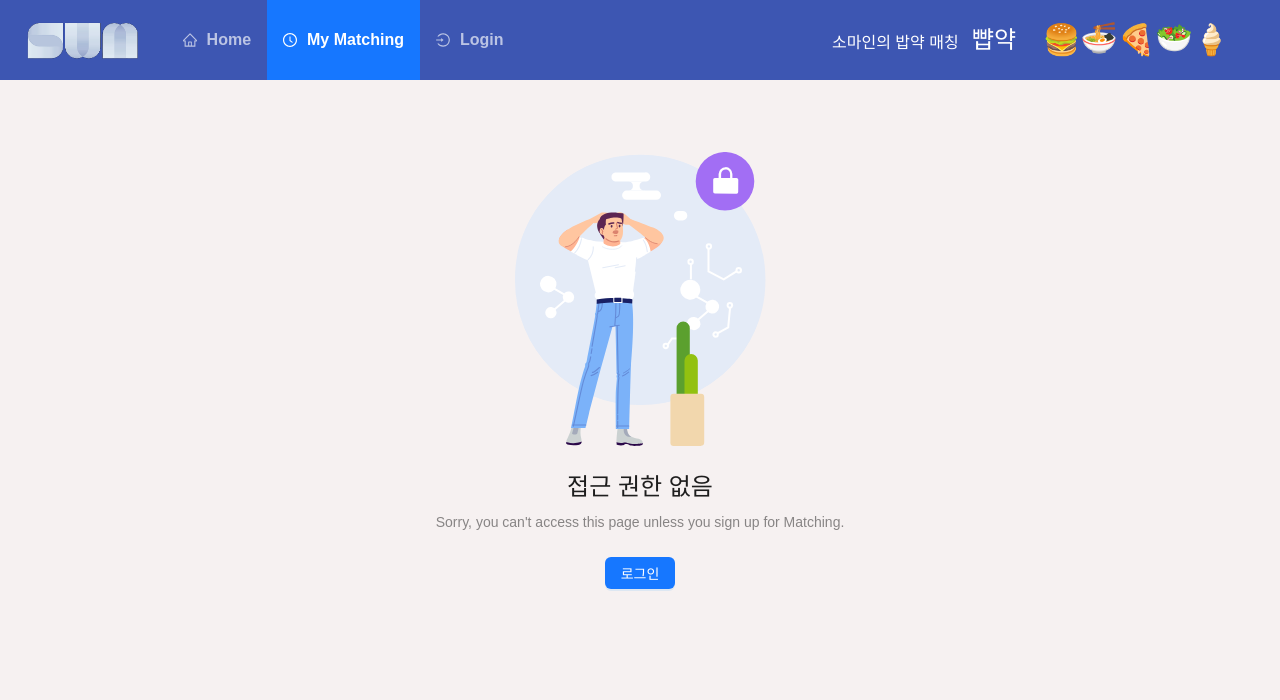
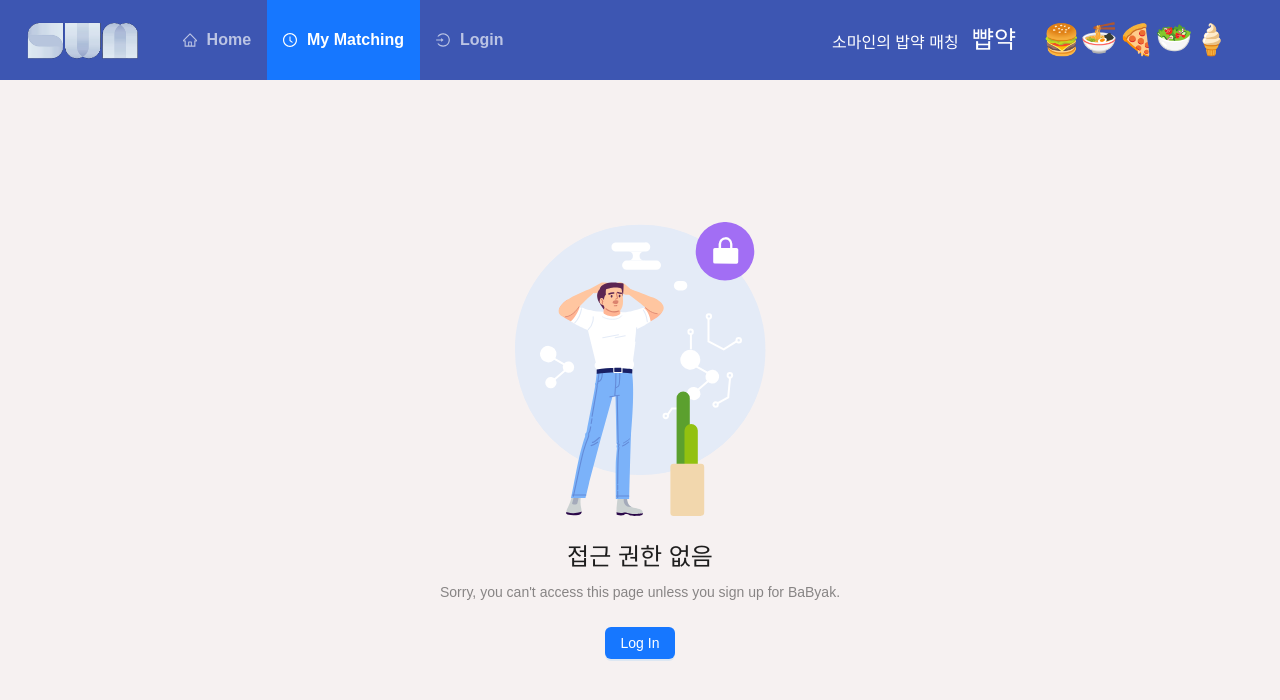
Before and after one commit to mkthebea/BaByak_Client, a React (Create React App) app in the folder client/: page / in a window 1280 px wide. Both pictures are taken after a click on the item "My Matching". Shown: the top 700 px of the page. Built offline with nearby package versions, Linux system fonts and the light colour scheme; no server answers; a web font is replaced by a local one.

Commit message:
auth failed page

```diff
--- /dev/null
+++ b/client/src/components/AuthFailedPage/AuthFailed.module.css
@@ -0,0 +1,10 @@
+.container {
+  width: 100%;
+  height: 100%;
+  text-align: center;
+  display: flex;
+  flex-direction: column;
+  justify-content: center;
+  align-items: center;
+  text-align: center;
+}
--- a/client/src/components/AuthFailedPage/AuthFailedPage.js
+++ b/client/src/components/AuthFailedPage/AuthFailedPage.js
@@ -1,12 +1,14 @@
 import React from "react";
 import { Button, Result } from "antd";
+import styles from "./AuthFailed.module.css";
 
 function AuthFailedPage() {
   return (
+    <div className={styles.container}>
       <Result
         status="403"
         title="접근 권한 없음"
-      subTitle="Sorry, you can't access this page unless you sign up for Matching."
+        subTitle="Sorry, you can't access this page unless you sign up for BaByak."
         extra={
           <Button
             type="primary"
@@ -14,10 +16,11 @@ function AuthFailedPage() {
               window.location.replace("/login");
             }}
           >
-          로그인
+            Log In
           </Button>
         }
       />
+    </div>
   );
 }
 
```
Lines whose indentation alone changed are shown as unchanged.
